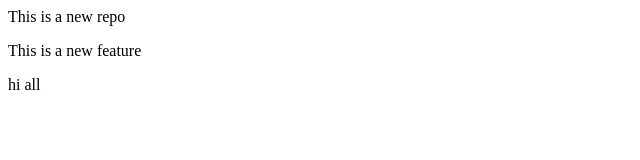
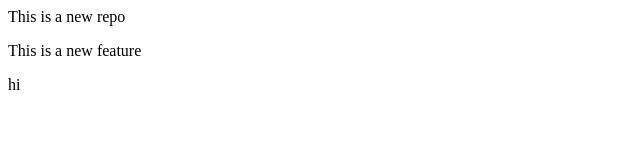
Before and after one commit to KurapatiBilvesh/localrepo, a plain HTML site: page index.html in a window 1280 px wide. Shown: the full height of the page, 0-640 px from the left. Drawn offline with Linux system fonts and the light colour scheme.

Commit message:
checking

```diff
--- a/index.html
+++ b/index.html
@@ -1,3 +1,3 @@
 <p>This is a new repo</p>
 <p>This is a new feature</p>
-<p>hi all</p>
+<p>hi </p>
```
